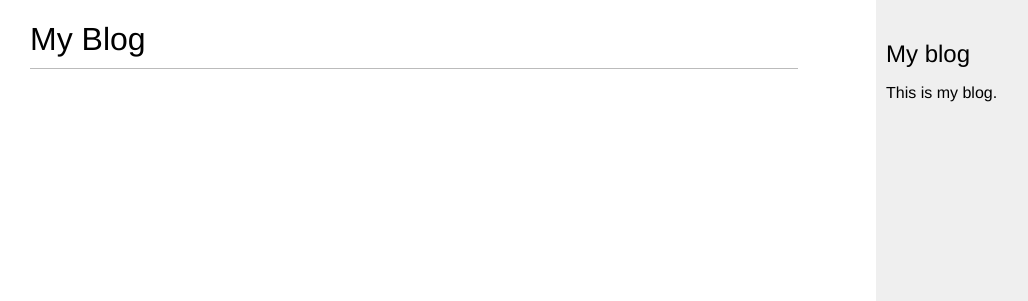
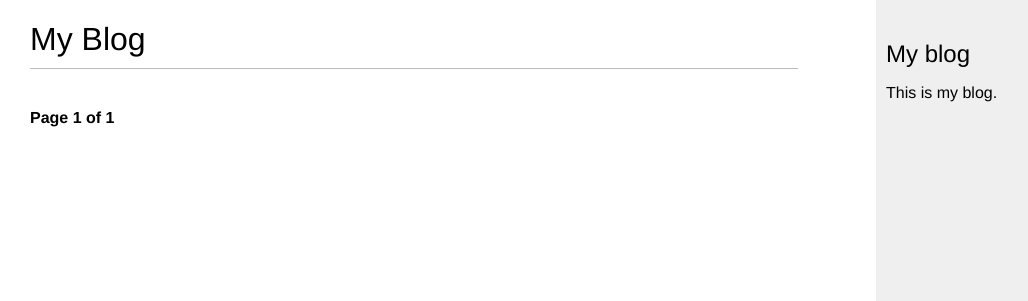
Before and after one commit to shouvik0013/blog_repo, a Django app: page /blog/ in a window 1280 px wide. Shown: the top 301 px of the page, without its empty margins (0-1028 px from the left). Run offline with Django 3.2, Linux system fonts and the light colour scheme; data that the repository does not hold is empty.

Commit message:
Pagination added with function based view

```diff
--- a/blog/templates/blog/post/list.html
+++ b/blog/templates/blog/post/list.html
@@ -15,4 +15,5 @@
             {{ post.body|truncatewords:30|linebreaks }}
         </h2>
     {% endfor %}
+    {% include "pagination.html" with page=posts %}
 {% endblock content %}
--- /dev/null
+++ b/blog/templates/pagination.html
@@ -0,0 +1,14 @@
+<div class="pagination">
+    <span class="step-links">
+        {% if page.has_previous %}
+            <a href="?page={{ page.previous_page_number }}">Previous</a>
+        {% endif %}
+
+        <span class="current">
+            Page {{ page.number }} of {{ page.paginator.num_pages }}
+        </span>
+        {% if page.has_next %}
+            <a href="?page={{ page.next_page_number }}">Next</a>
+        {% endif %}
+    </span>
+</div>
--- a/blog/views.py
+++ b/blog/views.py
@@ -1,11 +1,26 @@
 from django.shortcuts import render, get_object_or_404
 from .models import Post
+from django.core.paginator import Paginator, EmptyPage, \
+                                  PageNotAnInteger
+
 
 def post_list(request):
-    posts = Post.published.all()
+    object_list = Post.published.all()
+    paginator = Paginator(object_list, 3) # 3 posts in each page
+    page = request.GET.get('page')
+
+    try:
+        posts = paginator.page(page)
+    except PageNotAnInteger:
+        # if page is not an integer then deliver the first page
+        posts = paginator.page(1)
+    except EmptyPage:
+        # if page is out of range deliver last page of results
+        posts = paginator.page(paginator.num_pages)
     return render(request,
-                 'blog/post/list.html',
-                 {'posts': posts})
+                'blog/post/list.html',
+                {'page': page,
+                'posts': posts})
 
 def post_detail(request, year, month, day, post):
     try:
```
